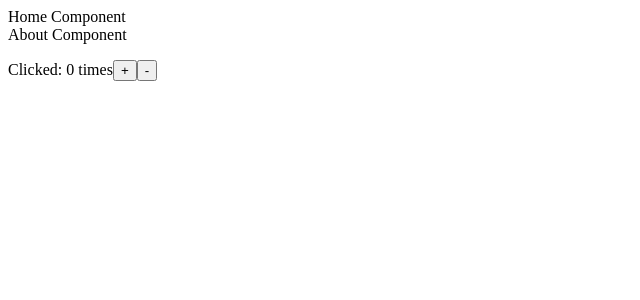
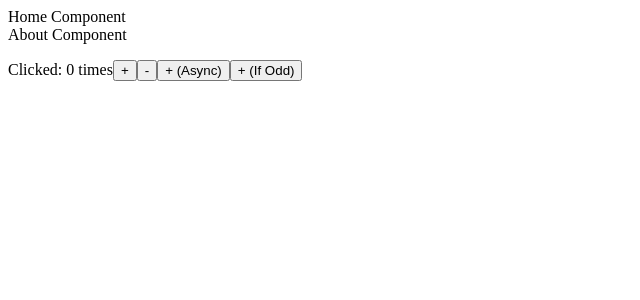
Before and after one commit to MagicDev090/React.js-Sample, a React app: page / in a window 1280 px wide. Shown: the top 300 px of the page, without its empty margins (0-640 px from the left). Built offline with nearby package versions, Linux system fonts and the light colour scheme.

Commit message:
10th Commit

```diff
--- /dev/null
+++ b/src/actions/rest.js
@@ -0,0 +1,6 @@
+import { ADD_ITEM, GET_LIST, EDIT_ITEM, DELETE_ITEM } from '../constants';
+
+export const addItem = text => ({ type: ADD_ITEM, text });
+export const getList = () => ({ type: GET_LIST });
+export const editItem = (id, text) => ({ type: EDIT_ITEM, id, text });
+export const deleteItem = id => ({ type: DELETE_ITEM, id });
--- a/src/constants.js
+++ b/src/constants.js
@@ -1,2 +1,7 @@
 export const INCREMENT = 'INCREMENT';
 export const DECREMENT = 'DECREMENT';
+
+export const ADD_ITEM = 'ADD_ITEM';
+export const GET_LIST = 'GET_LIST';
+export const EDIT_ITEM = 'EDIT_ITEM';
+export const DELETE_ITEM = 'DELETE_ITEM';
--- a/src/containers/Counter.js
+++ b/src/containers/Counter.js
@@ -8,7 +8,18 @@ class Counter extends Component {
   constructor(props) {
     super(props);
 
-    this.state = {};
+    this.incrementIfOdd = this.incrementIfOdd.bind(this);
+    this.incrementAsync = this.incrementAsync.bind(this);
+  }
+
+  incrementIfOdd() {
+    if (this.props.counter.value % 2 === 1) {
+      this.props.actions.onIncrement();
+    }
+  }
+
+  incrementAsync() {
+    setTimeout(this.props.actions.onIncrement, 1000);
   }
 
   render() {
@@ -16,9 +27,11 @@ class Counter extends Component {
 
     return (
       <p>
-        Clicked: { counter.counter } times
+        Clicked: { counter.value } times
         <button onClick={ actions.onIncrement }>+</button>
         <button onClick={ actions.onDecrement }>-</button>
+        <button onClick={ this.incrementAsync }>+ (Async)</button>
+        <button onClick={ this.incrementIfOdd }>+ (If Odd)</button>
       </p>
     );
   }
@@ -33,5 +46,6 @@ const mapDispatchToProps = dispatch => ({
 });
 
 export default connect(
-  mapStateToProps, mapDispatchToProps
+  mapStateToProps,
+  mapDispatchToProps
 )(Counter)
--- a/src/reducers/counter.js
+++ b/src/reducers/counter.js
@@ -1,15 +1,15 @@
 import { INCREMENT, DECREMENT } from '../constants';
 
 const init = {
-  counter: 0
+  value: 0
 };
 
 export default (state = init, action) => {
   switch (action.type) {
     case INCREMENT:
-      return { ...state, counter: state.counter + 1 };
+      return { ...state, value: state.value + 1 };
     case DECREMENT:
-      return { ...state, counter: state.counter - 1 };
+      return { ...state, value: state.value - 1 };
     default:
       return state;
   }
```
Also changed, not shown: src/reducers/rest.js (added, +19 -0 lines).
